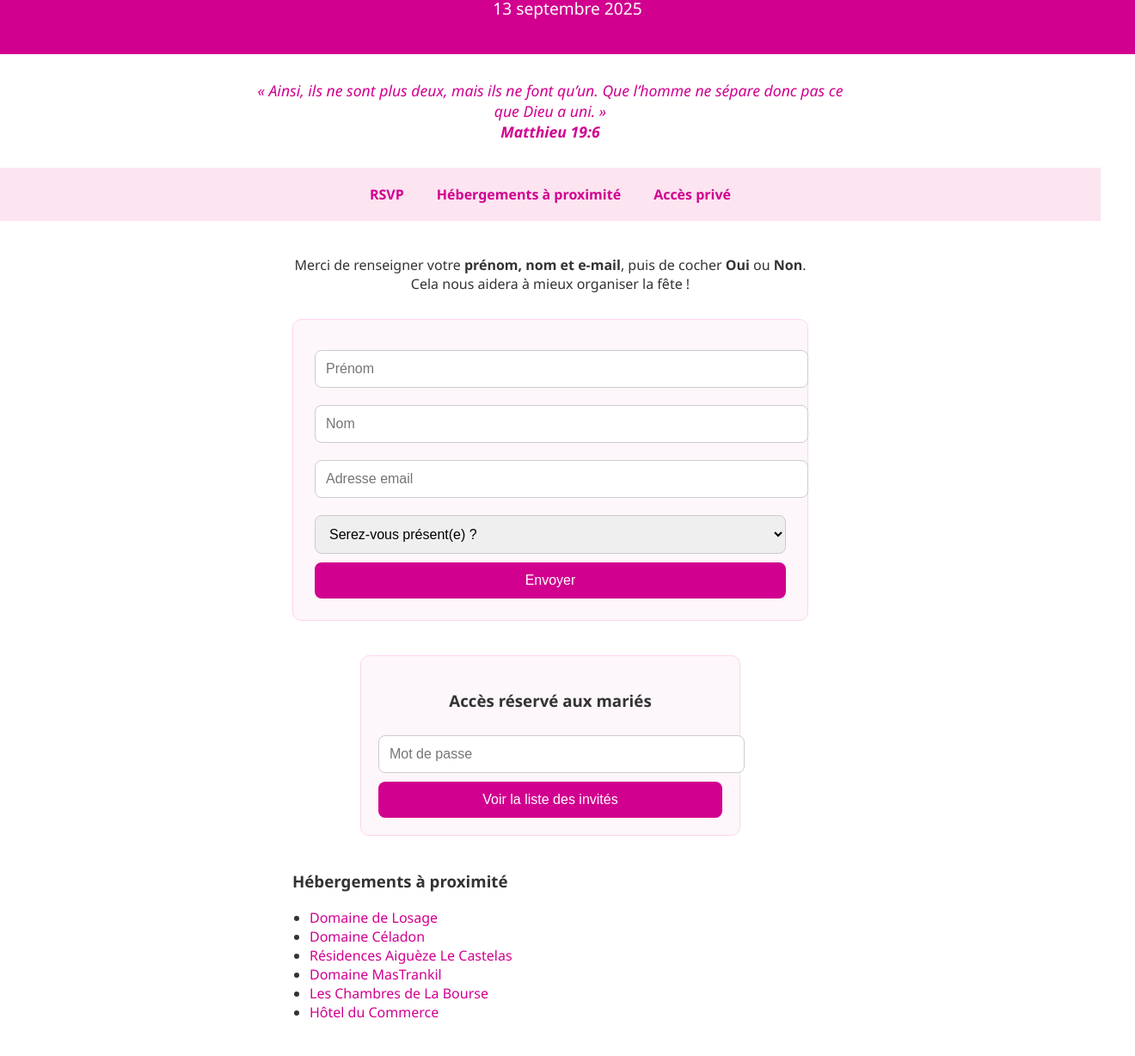
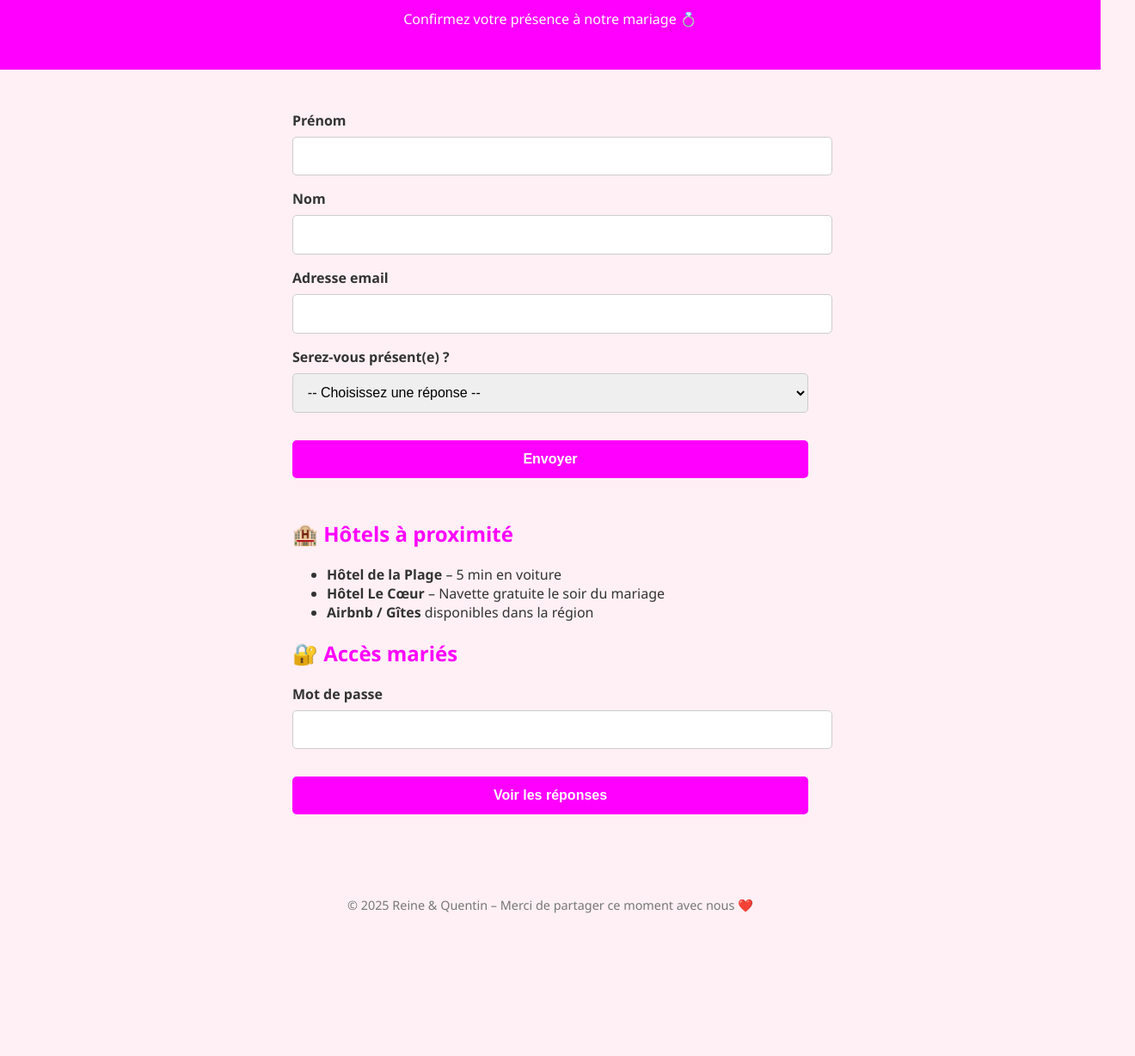
Before and after one commit to Reinemb2/Sharone-Quentin, a plain HTML site: page index.html in a window 1280 px wide. Shown: the part 107-1335 px from the top of the page at 86% size, 1320 px wide, since content can reach past the window. After the commit the page ends 1169 px from the top, so only its background shows below. Drawn offline with Linux system fonts and the light colour scheme.

Commit message:
Update index.html

```diff
--- a/index.html
+++ b/index.html
@@ -2,223 +2,113 @@
 <html lang="fr">
 <head>
   <meta charset="UTF-8" />
-  <meta name="viewport" content="width=device-width, initial-scale=1.0" />
-  <title>Sharone & Quentin - Mariage</title>
-  <base href="/" />
+  <meta name="viewport" content="width=device-width, initial-scale=1.0"/>
+  <title>RSVP Mariage - Reine & Quentin</title>
   <style>
-    html {
-      scroll-behavior: smooth;
-    }
-
     body {
       font-family: 'Segoe UI', sans-serif;
-      background-color: #fff;
+      background-color: #fff0f5;
       color: #333;
       margin: 0;
       padding: 0;
     }
-
     header {
-      margin: 0;
-      padding: 0;
-    }
-
-    .banner {
-      width: 100%;
-      background-color: #d1008f;
+      background-color: fuchsia;
       color: white;
       text-align: center;
-      padding: 40px 20px;
+      padding: 2rem 1rem;
     }
-
-    .banner h1 {
-      font-size: 2.5em;
-      margin: 0;
+    main {
+      padding: 2rem;
+      max-width: 600px;
+      margin: auto;
     }
-
-    .banner h2 {
-      font-weight: normal;
-      font-size: 1.2em;
-      margin: 8px 0 0;
+    h2 {
+      color: fuchsia;
     }
-
-    .verset {
-      font-style: italic;
-      font-size: 1.1em;
-      max-width: 700px;
-      margin: 20px auto;
-      padding: 10px 20px;
-      color: #d1008f;
+    label {
+      display: block;
+      margin-top: 1rem;
+      font-weight: bold;
+    }
+    input, select, button {
+      width: 100%;
+      padding: 0.8rem;
+      margin-top: 0.5rem;
+      border-radius: 5px;
+      border: 1px solid #ccc;
+      font-size: 1rem;
+    }
+    button {
+      background-color: fuchsia;
+      color: white;
+      font-weight: bold;
+      border: none;
+      margin-top: 2rem;
+      cursor: pointer;
+    }
+    button:hover {
+      background-color: #d200a2;
+    }
+    .hotels {
+      margin-top: 3rem;
+    }
+    footer {
       text-align: center;
-    }
-
-    nav {
-      background-color: #fce4f0;
-      text-align: center;
-      padding: 10px 0;
-      display: flex;
-      flex-wrap: wrap;
-      justify-content: center;
-      gap: 10px;
-    }
-
-    .menu-item {
-      display: inline-block;
-      color: #d1008f;
-      font-weight: bold;
-      padding: 10px 14px;
-      border-radius: 6px;
-      transition: background 0.2s;
-      cursor: default;
-    }
-
-    .menu-item:hover {
-      background-color: #f8cde4;
-    }
-
-    .container {
-      max-width: 600px;
-      margin: 40px auto;
-      padding: 0 20px;
-    }
-
-    .intro {
-      font-size: 1em;
-      text-align: center;
-      margin-bottom: 30px;
-    }
-
-    form {
-      background-color: #fdf6fb;
-      border: 1px solid #ffd5ee;
-      padding: 25px;
-      border-radius: 10px;
-    }
-
-    input, select {
-      width: 100%;
-      padding: 12px;
-      margin: 10px 0;
-      border: 1px solid #ccc;
-      border-radius: 8px;
-      font-size: 1em;
-    }
-
-    button {
-      width: 100%;
-      padding: 12px;
-      background-color: #d1008f;
-      color: white;
-      border: none;
-      border-radius: 8px;
-      font-size: 1em;
-      cursor: pointer;
-      transition: background-color 0.3s ease;
-    }
-
-    button:hover {
-      background-color: #a0006b;
-    }
-
-    .liste-invites {
-      display: none;
-    }
-
-    .infos-pratiques {
-      display: block;
-    }
-
-    .infos-pratiques ul {
-      padding-left: 20px;
-    }
-
-    .infos-pratiques a {
-      color: #d1008f;
-      text-decoration: none;
-    }
-
-    .infos-pratiques a:hover {
-      text-decoration: underline;
-    }
-
-    .password-form {
-      margin-top: 40px;
-      background-color: #fdf6fb;
-      padding: 20px;
-      border: 1px solid #ffd5ee;
-      border-radius: 10px;
-      text-align: center;
-      max-width: 400px;
-      margin-left: auto;
-      margin-right: auto;
-    }
-
-    @media (max-width: 600px) {
-      nav {
-        flex-direction: column;
-        gap: 10px;
-        padding: 15px 0;
-      }
-
-      .menu-item {
-        width: 90%;
-        font-size: 1em;
-        text-align: center;
-      }
+      font-size: 0.9rem;
+      margin-top: 4rem;
+      color: #777;
     }
   </style>
 </head>
 <body>
 
   <header>
-    <div class="banner">
-      <h1>Sharone & Quentin</h1>
-      <h2>13 septembre 2025</h2>
-    </div>
-    <p class="verset">« Ainsi, ils ne sont plus deux, mais ils ne font qu’un. Que l’homme ne sépare donc pas ce que Dieu a uni. »<br><strong>Matthieu 19:6</strong></p>
+    <h1>Reine & Quentin</h1>
+    <p>Confirmez votre présence à notre mariage 💍</p>
   </header>
 
-  <nav>
-    <span class="menu-item">RSVP</span>
-    <span class="menu-item">Hébergements à proximité</span>
-    <span class="menu-item">Accès privé</span>
-  </nav>
+  <main>
+    <form id="rsvp-form">
+      <label for="prenom">Prénom</label>
+      <input type="text" id="prenom" name="prenom" required />
 
-  <div class="container" id="rsvp">
-    <div class="intro">
-      Merci de renseigner votre <strong>prénom, nom et e-mail</strong>, puis de cocher <strong>Oui</strong> ou <strong>Non</strong>. Cela nous aidera à mieux organiser la fête !
+      <label for="nom">Nom</label>
+      <input type="text" id="nom" name="nom" required />
+
+      <label for="email">Adresse email</label>
+      <input type="email" id="email" name="email" required />
+
+      <label for="presence">Serez-vous présent(e) ?</label>
+      <select id="presence" name="presence" required>
+        <option value="">-- Choisissez une réponse --</option>
+        <option value="oui">Oui</option>
+        <option value="non">Non</option>
+      </select>
+
+      <button type="submit">Envoyer</button>
+    </form>
+
+    <div class="hotels">
+      <h2>🏨 Hôtels à proximité</h2>
+      <ul>
+        <li><strong>Hôtel de la Plage</strong> – 5 min en voiture</li>
+        <li><strong>Hôtel Le Cœur</strong> – Navette gratuite le soir du mariage</li>
+        <li><strong>Airbnb / Gîtes</strong> disponibles dans la région</li>
+      </ul>
     </div>
 
-    <form id="rsvp-form">
-      <input type="text" id="prenom" placeholder="Prénom" required />
-      <input type="text" id="nom" placeholder="Nom" required />
-      <input type="email" id="email" placeholder="Adresse email" required />
-      <select id="presence" required>
-        <option value="">Serez-vous présent(e) ?</option>
-        <option value="Oui">Oui</option>
-        <option value="Non">Non</option>
-      </select>
-      <button type="submit">Envoyer</button>
-    </form>
-  </div>
+    <div class="admin">
+      <h2>🔐 Accès mariés</h2>
+      <label for="password">Mot de passe</label>
+      <input type="password" id="password" />
+      <button onclick="verifierMotDePasse()">Voir les réponses</button>
+    </div>
+  </main>
 
-  <div class="container password-form" id="acces-prive">
-    <h3>Accès réservé aux mariés</h3>
-    <input type="password" id="password" placeholder="Mot de passe" />
-    <button onclick="verifierMotDePasse()">Voir la liste des invités</button>
-  </div>
-
-  <div class="container infos-pratiques" id="hebergements">
-    <h3>Hébergements à proximité</h3>
-    <ul>
-      <li><a href="https://www.domainedelosage.com" target="_blank">Domaine de Losage</a></li>
-      <li><a href="https://www.domaineceladon.com" target="_blank">Domaine Céladon</a></li>
-      <li><a href="https://www.vacances-authentiques.com/residences/aigueze-le-castelas/" target="_blank">Résidences Aiguèze Le Castelas</a></li>
-      <li><a href="https://www.mastrankil.com" target="_blank">Domaine MasTrankil</a></li>
-      <li><a href="https://www.leschambresdelabourse.fr" target="_blank">Les Chambres de La Bourse</a></li>
-      <li><a href="https://g.co/kgs/omTqXP2" target="_blank">Hôtel du Commerce</a></li>
-    </ul>
-  </div>
+  <footer>
+    &copy; 2025 Reine & Quentin – Merci de partager ce moment avec nous ❤️
+  </footer>
 
   <script>
     const form = document.getElementById("rsvp-form");
@@ -243,15 +133,22 @@
             }
           });
 
-          if (response.ok) {
-            alert("Merci pour votre réponse !");
+          const text = await response.text();
+          if (text === "OK") {
+            if (presence === "oui") {
+              alert("Merci pour votre réponse !");
+            } else {
+              alert("Merci, on pensera à vous !");
+            }
             form.reset();
           } else {
-            alert("Erreur lors de l'envoi. Veuillez réessayer.");
+            alert("Erreur : " + text);
           }
         } catch (error) {
-          alert("Erreur de connexion. Veuillez vérifier votre accès Internet.");
+          alert("Erreur de connexion : " + error.message);
         }
+      } else {
+        alert("Merci de remplir tous les champs !");
       }
     });
 
```
